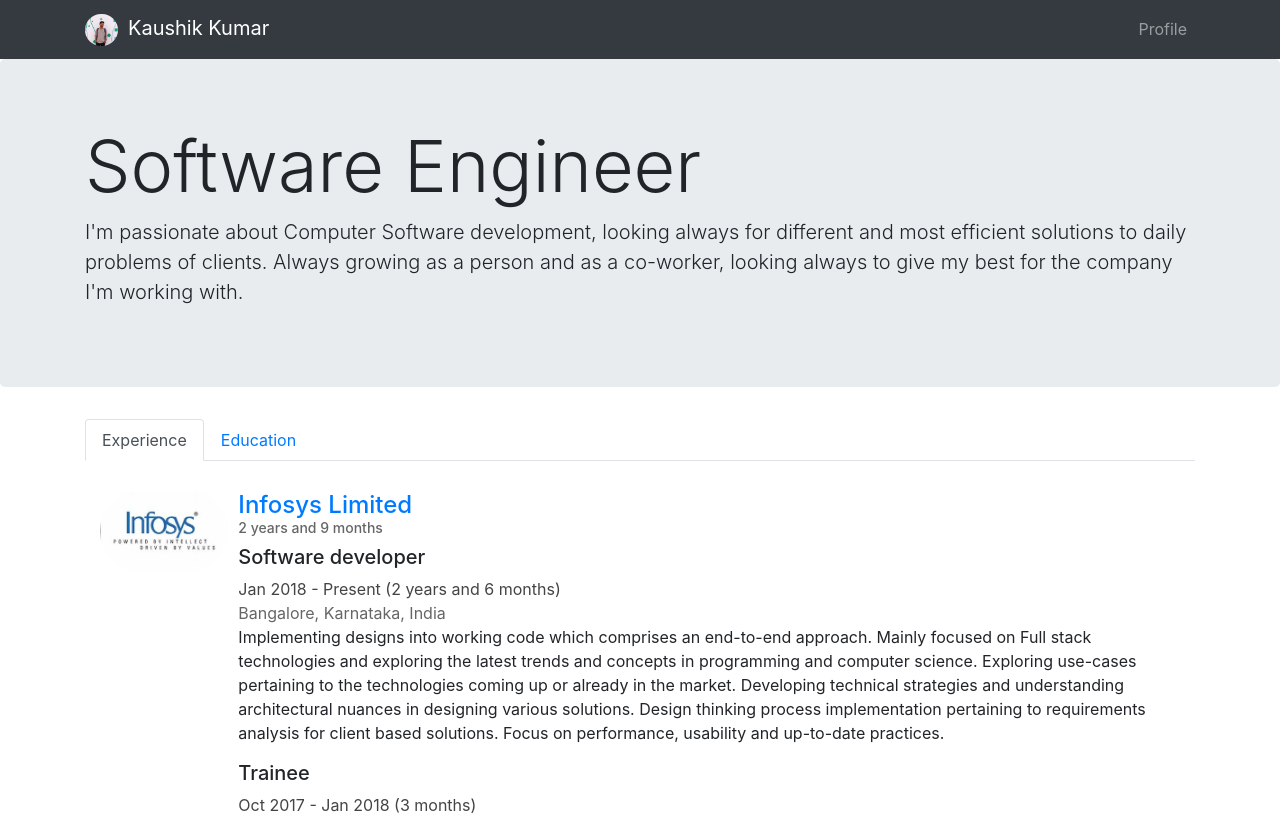
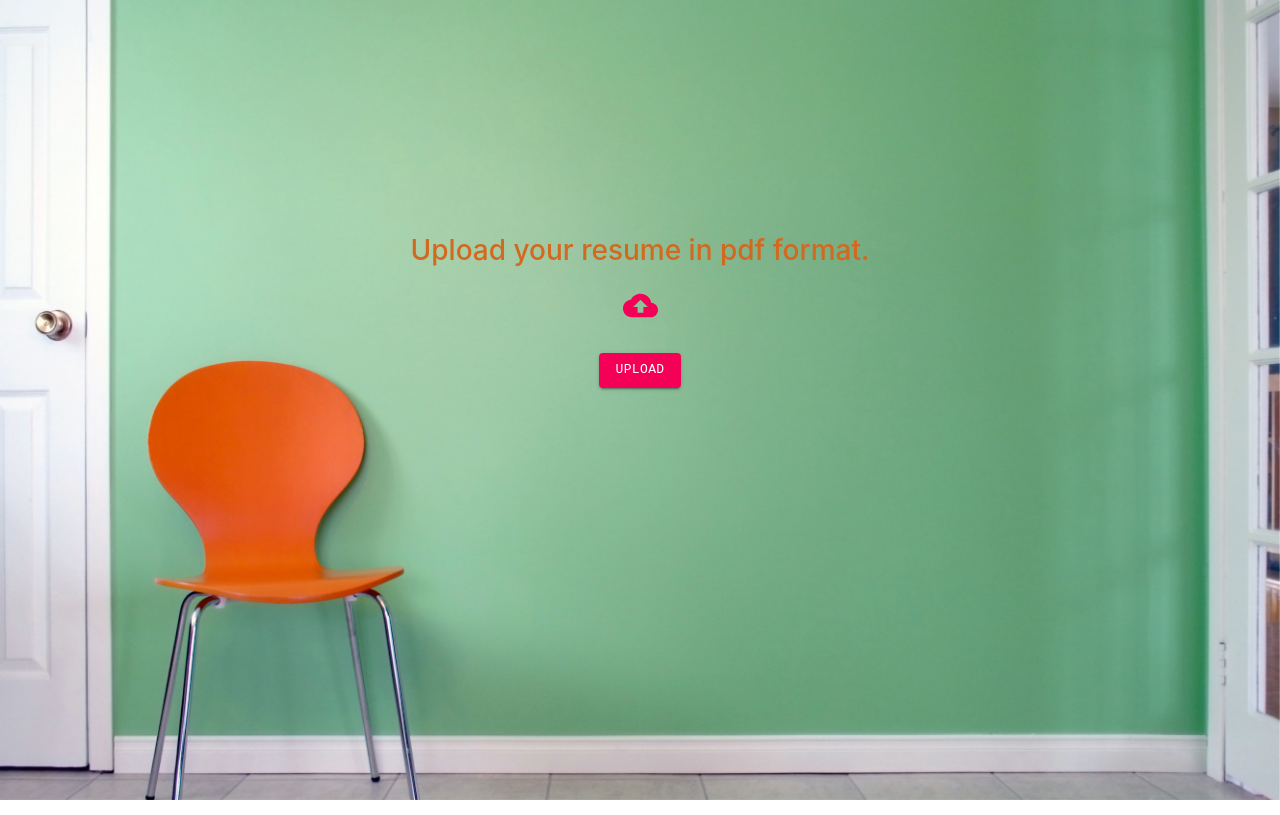
Before and after one commit to Kaushik09909/Portfolio, a React (Create React App) app: page /input in a window 1280 px wide. Shown: the top 815 px of the page. Built offline with nearby package versions, Linux system fonts and the light colour scheme.

Commit message:
added upload page

```diff
--- a/package.json
+++ b/package.json
@@ -13,11 +13,13 @@
     "@testing-library/user-event": "^7.2.1",
     "axios": "^0.19.2",
     "bootstrap": "^4.4.1",
+    "file-saver": "^2.0.2",
     "jquery": "^3.5.1",
     "moment": "^2.24.0",
     "popper.js": "^1.16.1",
     "react": "^16.12.0",
     "react-dom": "^16.12.0",
+    "react-router-dom": "^5.2.0",
     "react-scripts": "3.3.1",
     "reactstrap": "^8.4.1"
   },
--- a/src/App.js
+++ b/src/App.js
@@ -3,14 +3,29 @@ import './App.css';
 import TopBar from './components/TopBar';
 import Profile from './components/Profile';
 import Footer from './components/Footer';
+import {
+  BrowserRouter as Router,
+  Switch,
+  Route,
+} from "react-router-dom";
+import ResumePlaceHolder from './components/ResumePlaceholder';
 
 class App extends Component {
   render() {
     return (
       <div className="App">
-        <TopBar />
-        <Profile />
-        <Footer />
+        <Router>
+          <Switch>
+            <Route path="/input">
+              <ResumePlaceHolder />
+            </Route>
+            <Route path="/">
+              <TopBar />
+              <Profile />
+              <Footer />
+            </Route>
+          </Switch>
+        </Router>
       </div>
     );
   }
--- /dev/null
+++ b/src/ResumePlaceholder.css
@@ -0,0 +1,13 @@
+.backgroundImage {
+    background-image: url(solid.jpg);
+    background-size: cover;
+    background-position: center center;
+    background-attachment: fixed;
+}
+.position {
+    display: flex;
+    flex-direction: column;
+    align-items: center;
+    justify-content: center;
+    height: 40em;
+}
--- a/src/components/Education.js
+++ b/src/components/Education.js
@@ -1,6 +1,5 @@
 import React from 'react';
 import {Container, Row, Col, Media} from 'reactstrap';
-import axios from 'axios';
 // import moment from 'moment';
 import MyProfile from '../MyProfile';
 
--- a/src/components/Experience.js
+++ b/src/components/Experience.js
@@ -40,7 +40,6 @@ class Experience extends React.Component {
                     {experience.roles.map(function (role, i) {
                       const startDate = moment(role.startDate);
                       const timeEnd = moment(role.currentJob ? new Date() : new Date(role.endDate));
-                      let yearsDiff = timeEnd.year - startDate.year;
                       const duration = Number(moment.duration(timeEnd.diff(startDate)).asMonths().toFixed());
 
                       return <div key={i}>
--- a/src/components/Profile.js
+++ b/src/components/Profile.js
@@ -4,7 +4,7 @@ import classnames from 'classnames';
 import Experience from "./Experience";
 import Education from './Education'
 import MyProfile from '../MyProfile.json'
-import Axios from 'axios';
+import axios from 'axios';
 import { Button } from '@material-ui/core';
 import GetAppRoundedIcon from '@material-ui/icons/GetAppRounded';
 
@@ -14,6 +14,7 @@ class Profile extends React.Component {
 
     this.toggle = this.toggle.bind(this);
     this.state = {
+      downloadFile: null,
       activeTab: '1'
     };
   }
@@ -28,11 +29,9 @@ class Profile extends React.Component {
 
   printPDF() {
     console.log("hello");
-    Axios.get('http://localhost:8080/getpdf1'
-    , {
+    axios.get('http://server-inf.herokuapp.com/download',{
             responseType: 'blob'
-    }
-    )
+    })
     .then(response => {
       const li = response.data;
       console.log(li);
@@ -42,7 +41,11 @@ class Profile extends React.Component {
       const fileURL = URL.createObjectURL(l);
       window.open(fileURL);
     })
-    .catch(() => console.log("Can’t access url. Blocked by browser?"))
+    .catch(err => {
+      if(err) {
+        alert("Requested resource not found. Please try again later!!!!!");
+      }
+    })
   }
 
   render() {
--- /dev/null
+++ b/src/components/ResumePlaceholder.js
@@ -0,0 +1,78 @@
+import React from 'react';
+import { Button, IconButton } from '@material-ui/core';
+import BackupRoundedIcon from '@material-ui/icons/BackupRounded';
+// import FileSaver from 'file-saver';
+import axios from 'axios';
+import '../ResumePlaceholder.css';
+
+class ResumePlaceholder extends React.Component {
+    constructor(props) {
+        super(props);
+        this.state = {
+            selectedFile: null,
+            upload: false,
+        }
+    }
+
+    // On file select (from the pop up)
+    onFileChange = e => {
+        // Update the state
+        console.log(e.target.files);
+        if(e.target.files[0].type === "application/pdf") {
+            this.setState({ selectedFile: e.target.files[0], upload: false });
+        } else {
+            this.setState({ selectedFile: "Please upload file in pdf format!!!!!!!!!" })
+        }
+    };
+
+    onFileUpload = () => {
+        const { state: { selectedFile } } = this;
+        const formData = new FormData();
+        if( selectedFile === null ) {
+            this.setState({ upload: true });
+        } else {
+            formData.append(
+                "file",
+                selectedFile,
+                selectedFile.name
+            );
+            // let blob = new Blob([selectedFile], { type: "application/pdf" });
+            // console.log(blob);
+            // FileSaver.saveAs(blob, "Resume.pdf");
+            axios.post("http://server-inf.herokuapp.com/upload", formData, {
+                //Post request to upload resume to server
+            })
+            .then(res => {
+                if(res.status === 200) {
+                    alert("File uploaded succefully😍");
+                }
+            })
+            .catch(err => {
+                alert(err);
+            })
+            this.setState({ upload: false })
+        };
+    };
+
+    render() {
+        let { state: { selectedFile, upload } } = this;
+        return (
+            <div className="backgroundImage" style={{ height: window.innerHeight, width:window.innerWidth }}>
+                <label className="position" htmlFor="upload-resume">
+                    <h3 style={{ color: 'chocolate' }}>Upload your resume in pdf format.</h3>
+                    <input type="file" id="upload-resume" name="upload-resume" style={{ display: 'none' }} onChange={this.onFileChange}/>
+                    <IconButton variant="contained" color="secondary" component="span">
+                        <BackupRoundedIcon fontSize="large" />
+                    </IconButton>
+                    <h5 style={{ color: 'navy' }}>{selectedFile !== null ? (selectedFile.name === undefined ? selectedFile : selectedFile.name) : ""}</h5>
+                    <Button variant="contained" color="secondary" style={{ margin: '10px', fontFamily: 'monospace', fontSize: '13px' }} onClick={this.onFileUpload}>
+                        Upload
+                    </Button>
+                    <h5 style={{ color: 'red' }}>{upload ? "Upload your resume to continue😠" : ""}</h5>
+                </label>
+            </div>
+        );
+    }
+}
+
+export default ResumePlaceholder;
--- a/src/index.js
+++ b/src/index.js
@@ -10,4 +10,4 @@ ReactDOM.render(<App />, document.getElementById('root'));
 // If you want your app to work offline and load faster, you can change
 // unregister() to register() below. Note this comes with some pitfalls.
 // Learn more about service workers: https://bit.ly/CRA-PWA
-serviceWorker.unregister();
+serviceWorker.register();
```
Also changed, not shown: src/solid.jpg (added), 1 other file (tests, documents, lock files or other folders).
